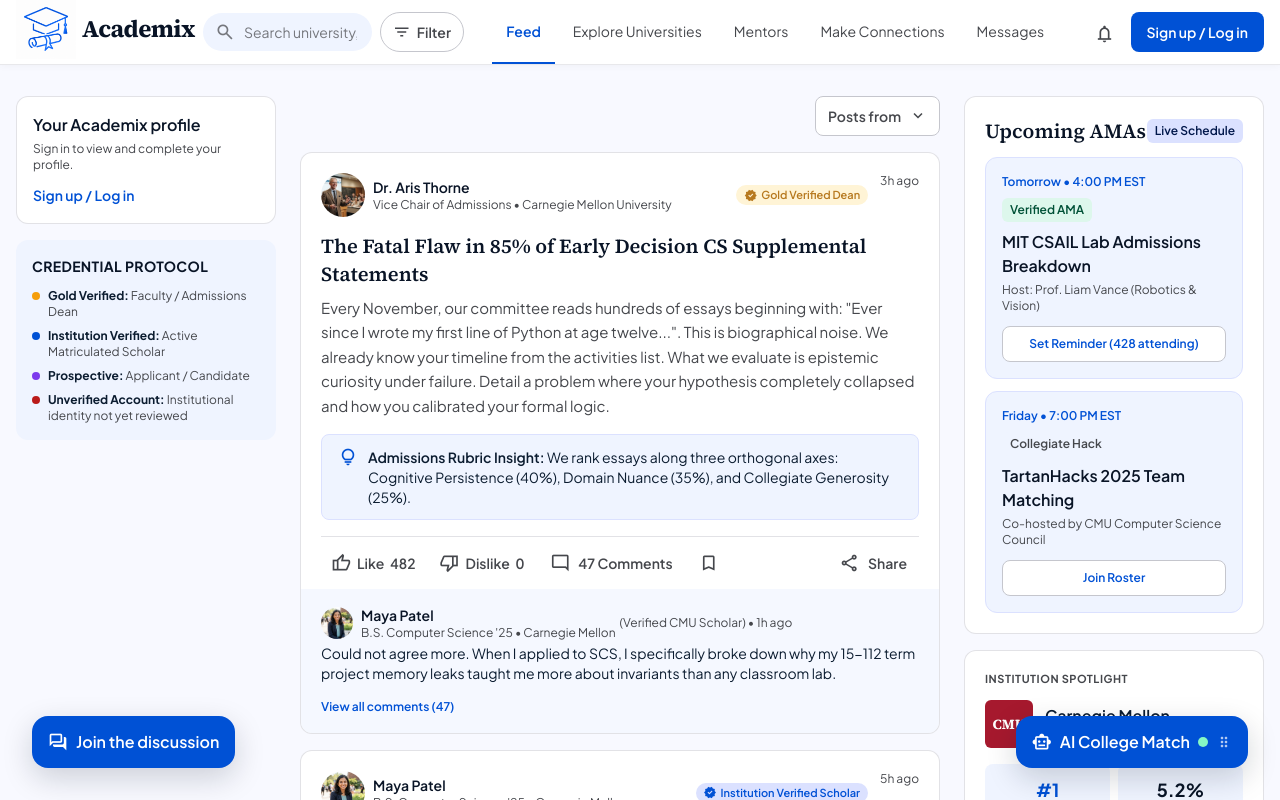
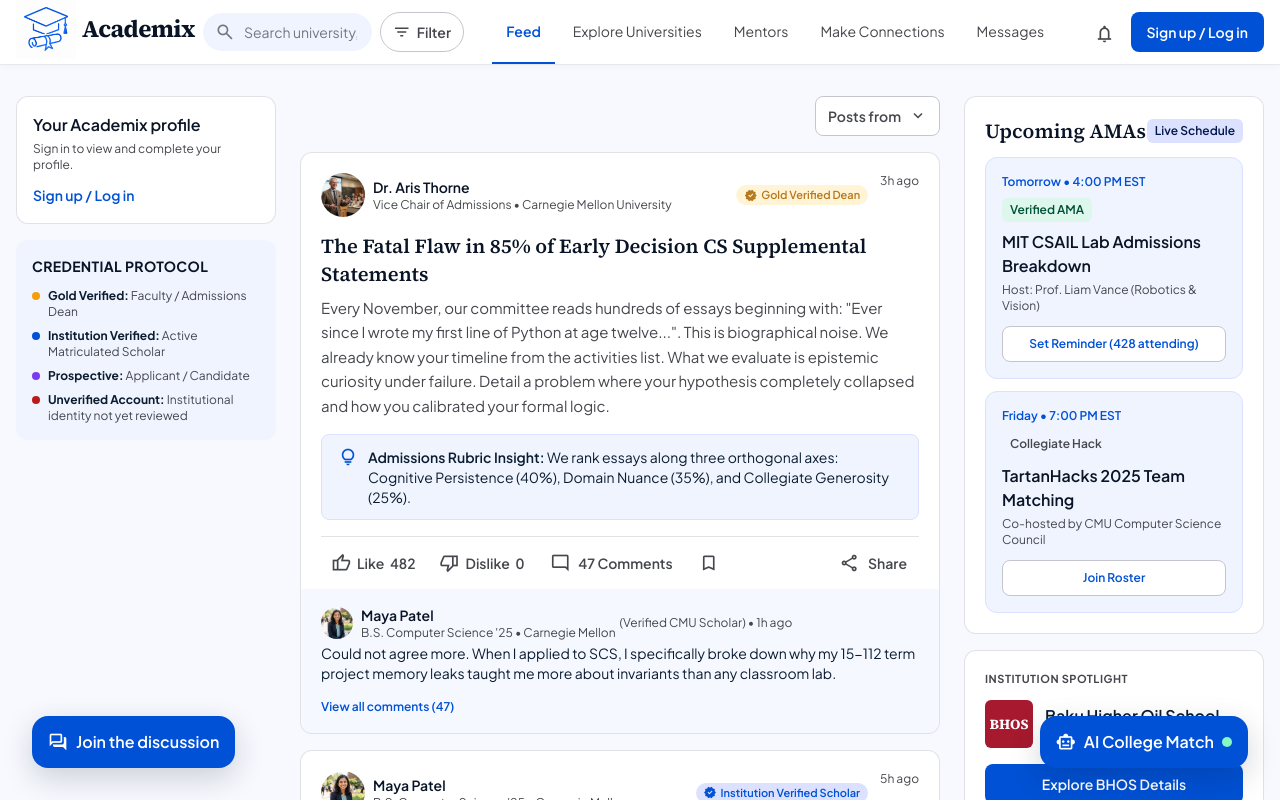
Before and after one commit to Muhammed1225/Academix, a React (Vite) app: page / in a window 1280 px wide. Shown: the top 800 px of the page. Built offline with nearby package versions, Linux system fonts and the light colour scheme.

Commit message:
modified:   src/components/Layout.tsx 	modified:   src/components/UserAvatar.tsx 	modified:   src/components/ui.tsx 	modified:   src/pages/CollegesPage.tsx 	modified:   src/pages/FeedPage.tsx 	modified:   src/pages/InboxPage.tsx

```diff
--- a/src/components/Layout.tsx
+++ b/src/components/Layout.tsx
@@ -1,4 +1,4 @@
-import { useEffect, useLayoutEffect, useMemo, useRef, useState, type FormEvent, type PointerEvent, type RefObject } from 'react';
+import { useCallback, useEffect, useLayoutEffect, useMemo, useRef, useState, type FormEvent, type PointerEvent, type RefObject } from 'react';
 import { Link, NavLink, Outlet, useLocation, useNavigate } from 'react-router-dom';
 
 import { BRAND, colleges } from '../data/mock';
@@ -726,7 +726,7 @@
   );
 }
 
-function MiniChatDock() {
+function MiniChatDock({ onDockChange }: { onDockChange: () => void }) {
   const { pathname } = useLocation();
   const navigate = useNavigate();
   const signedIn = useApp((state) => state.signedIn);
@@ -832,10 +832,13 @@
     return () => window.removeEventListener('resize', keepDockInViewport);
   }, [dockPosition]);
 
+  useLayoutEffect(() => {
+    onDockChange();
+  }, [dockPosition, dockSize, minimized, onDockChange]);
+
   if (!signedIn || !conversation || hidden || pathname.startsWith('/inbox')) return null;
 
   const otherUser = displayName([...conversation.messages].reverse().find((message) => !message.isMe)?.author ?? conversation.from);
-  const contactProfile = conversation.contactId ? `/people/${conversation.contactId}` : undefined;
   const messagePerson = conversation.contactId ? {
     id: conversation.contactId,
     name: otherUser,
@@ -901,7 +904,7 @@
         if (atDock) {
           setDockPosition(null);
         } else {
-          const collisions = ['ai-college-match-launcher', 'community-launcher']
+          const collisions = ['community-launcher']
             .map((id) => document.getElementById(id)?.getBoundingClientRect())
             .filter((rect): rect is DOMRect => !!rect);
           const overlaps = (x: number, y: number) => collisions.some((rect) =>
@@ -1051,7 +1054,6 @@
           name={otherUser}
           size={40}
           showStatus
-          profileHref={contactProfile}
           subtitle={conversation.fromMeta}
           profileSubtitle={conversation.contactProfileSubtitle}
           role={conversation.contactRole}
@@ -1150,14 +1152,14 @@
             name={otherUser}
             size={38}
             showStatus
-            profileHref={contactProfile}
-            subtitle={conversation.fromMeta}
+            subtitle={conversation.contactProfileSubtitle ?? conversation.fromMeta}
             profileSubtitle={conversation.contactProfileSubtitle}
             subtitleClassName="text-white/80"
             role={conversation.contactRole}
             messagePerson={messagePerson}
             showName
             nameClassName="text-sm text-white"
+            wrapIdentityText
             className="min-w-0 flex-1"
           />
           <span aria-hidden="true" className="flex shrink-0 gap-0.5 opacity-60">
@@ -1203,7 +1205,7 @@
         {conversation.messages.map((message, index) => {
           const firstInGroup = index === 0 || conversation.messages[index - 1].isMe !== message.isMe;
           const senderName = message.isMe ? displayName(user?.name, user?.email) : otherUser;
-          const profileHref = message.isMe ? '/profile' : contactProfile;
+          const profileHref = message.isMe ? '/profile' : undefined;
           const role = message.isMe
             ? user?.role === 'faculty' ? 'Faculty' : user?.role === 'scholar' ? 'Student' : 'Applicant'
             : conversation.contactRole;
@@ -1312,21 +1314,11 @@
 function AdvisorLauncher({
   buttonRef,
   position,
-  onPointerDown,
-  onPointerMove,
-  onPointerUp,
-  onPointerCancel,
   onOpen,
-  dragging,
 }: {
   buttonRef: RefObject<HTMLButtonElement>;
   position: { left: number; top: number } | null;
-  onPointerDown: (event: PointerEvent<HTMLButtonElement>) => void;
-  onPointerMove: (event: PointerEvent<HTMLButtonElement>) => void;
-  onPointerUp: (event: PointerEvent<HTMLButtonElement>) => void;
-  onPointerCancel: (event: PointerEvent<HTMLButtonElement>) => void;
   onOpen: () => void;
-  dragging: boolean;
 }) {
   const { pathname } = useLocation();
   // Bölüm sayfasında kendi danışman paneli var; oluşturma ve mesaj ekranlarında yer kaplamasın.
@@ -1336,21 +1328,15 @@
       ref={buttonRef}
       id="ai-college-match-launcher"
       type="button"
-      onPointerDown={onPointerDown}
-      onPointerMove={onPointerMove}
-      onPointerUp={onPointerUp}
-      onPointerCancel={onPointerCancel}
-      onLostPointerCapture={onPointerCancel}
       onClick={onOpen}
       aria-label="AI College Match"
       title="AI College Match"
       style={position ? { left: position.left, top: position.top } : undefined}
-      className={`fixed z-50 flex items-center justify-center gap-2 rounded-2xl bg-secondary px-4 py-3.5 font-semibold text-white shadow-float ${dragging ? 'transition-none' : 'transition-all duration-[250ms] ease-in-out motion-reduce:transition-none'} hover:bg-secondary/90 ${position ? '' : 'bottom-[calc(96px_+_var(--chat-dock-height,0px)_+_var(--chat-dock-stack-gap,0px))] right-4 lg:bottom-[calc(32px_+_var(--chat-dock-height,0px)_+_var(--chat-dock-stack-gap,0px))] lg:right-8'}`}
+      className={`fixed z-50 flex items-center justify-center gap-2 rounded-2xl bg-secondary px-4 py-3.5 font-semibold text-white shadow-float transition-[left,top] duration-150 hover:bg-secondary/90 ${position ? '' : 'bottom-[calc(96px_+_var(--chat-dock-height,0px)_+_var(--chat-dock-stack-gap,0px))] right-4 lg:bottom-[calc(32px_+_var(--chat-dock-height,0px)_+_var(--chat-dock-stack-gap,0px))] lg:right-8'}`}
     >
       <Icon name="smart_toy" />
       <span className="hidden sm:inline">AI College Match</span>
       <span className="h-2.5 w-2.5 rounded-full bg-tertiary-fixed" />
-      <Icon name="drag_indicator" className="!text-[16px] text-white/70" />
     </button>
   );
 }
@@ -1400,7 +1386,6 @@
   const advisorButtonRef = useRef<HTMLButtonElement>(null);
   const advisorPanelRef = useRef<HTMLDivElement>(null);
   const advisorDragRef = useRef<{
-    target: 'button' | 'panel';
     pointerId: number;
     pointerX: number;
     pointerY: number;
@@ -1408,14 +1393,10 @@
     top: number;
     moved: boolean;
   } | null>(null);
-  const suppressAdvisorClickRef = useRef(false);
   const [advisorPosition, setAdvisorPosition] = useState<{ left: number; top: number } | null>(null);
   const [advisorPanelPosition, setAdvisorPanelPosition] = useState<{ left: number; top: number } | null>(null);
-  const [advisorDragging, setAdvisorDragging] = useState(false);
-  const advisorPositionRef = useRef(advisorPosition);
   const advisorPanelPositionRef = useRef(advisorPanelPosition);
   const [advisorOpen, setAdvisorOpen] = useState(false);
-  advisorPositionRef.current = advisorPosition;
   advisorPanelPositionRef.current = advisorPanelPosition;
   const signedIn = useApp((state) => state.signedIn);
   const conversationId = useApp((state) => state.miniChatConversationId);
@@ -1426,19 +1407,34 @@
   const dockRects = () => [...document.querySelectorAll<HTMLElement>('[data-chat-dock]')]
     .map((dock) => dock.getBoundingClientRect());
 
-  const beginAdvisorDrag = (
-    target: 'button' | 'panel',
-    event: PointerEvent<HTMLElement>,
-    element: HTMLElement | null,
-  ) => {
-    if (event.button !== 0 || !element || advisorDragRef.current) return;
-    if (target === 'panel' && event.target instanceof Element && event.target.closest('button, input, textarea, a')) return;
+  const updateAdvisorPosition = useCallback(() => {
+    const dock = layerRef.current?.querySelector<HTMLElement>('[data-chat-dock]');
+    const button = advisorButtonRef.current;
+    if (!dock) {
+      setAdvisorPosition(null);
+      return;
+    }
+    if (!button) return;
+    const dockBounds = dock.getBoundingClientRect();
+    const buttonBounds = button.getBoundingClientRect();
+    const left = Math.max(8, Math.min(window.innerWidth - buttonBounds.width - 8, dockBounds.right - buttonBounds.width));
+    const top = dockBounds.top - buttonBounds.height - 12;
+    const anchoredTop = top >= 8
+      ? top
+      : Math.min(window.innerHeight - buttonBounds.height - 8, dockBounds.bottom + 12);
+    setAdvisorPosition((current) => current?.left === left && current.top === anchoredTop
+      ? current
+      : { left, top: anchoredTop });
+  }, []);
+
+  const beginAdvisorPanelDrag = (event: PointerEvent<HTMLDivElement>) => {
+    if (event.button !== 0 || !advisorPanelRef.current || advisorDragRef.current) return;
+    if (event.target instanceof Element && event.target.closest('button, input, textarea, a')) return;
+    const element = advisorPanelRef.current;
     const bounds = element.getBoundingClientRect();
     event.currentTarget.setPointerCapture(event.pointerId);
     document.documentElement.style.userSelect = 'none';
-    setAdvisorDragging(true);
     advisorDragRef.current = {
-      target,
       pointerId: event.pointerId,
       pointerX: event.clientX,
       pointerY: event.clientY,
@@ -1448,16 +1444,15 @@
     };
   };
 
-  const moveAdvisorDrag = (target: 'button' | 'panel', event: PointerEvent<HTMLElement>) => {
+  const moveAdvisorPanelDrag = (event: PointerEvent<HTMLDivElement>) => {
     const drag = advisorDragRef.current;
-    if (drag?.target !== target || drag.pointerId !== event.pointerId) return;
+    if (drag?.pointerId !== event.pointerId) return;
     const deltaX = event.clientX - drag.pointerX;
     const deltaY = event.clientY - drag.pointerY;
     if (!drag.moved && Math.hypot(deltaX, deltaY) <= 4) return;
     event.preventDefault();
     drag.moved = true;
-    const element = target === 'button' ? advisorButtonRef.current : advisorPanelRef.current;
-    const bounds = element?.getBoundingClientRect();
+    const bounds = advisorPanelRef.current?.getBoundingClientRect();
     if (!bounds) return;
     const position = findFreePosition(
       drag.left + deltaX,
@@ -1466,15 +1461,13 @@
       bounds.height,
       dockRects(),
     );
-    if (target === 'button') setAdvisorPosition(position);
-    else setAdvisorPanelPosition(position);
-  };
-
-  const endAdvisorDrag = (target: 'button' | 'panel', event: PointerEvent<HTMLElement>) => {
+    setAdvisorPanelPosition(position);
+  };
+
+  const endAdvisorPanelDrag = (event: PointerEvent<HTMLDivElement>) => {
     const drag = advisorDragRef.current;
-    if (drag?.target !== target || drag.pointerId !== event.pointerId) return;
-    const element = target === 'button' ? advisorButtonRef.current : advisorPanelRef.current;
-    const bounds = element?.getBoundingClientRect();
+    if (drag?.pointerId !== event.pointerId) return;
+    const bounds = advisorPanelRef.current?.getBoundingClientRect();
     if (drag.moved && bounds) {
       const position = findFreePosition(
         drag.left + event.clientX - drag.pointerX,
@@ -1483,33 +1476,26 @@
         bounds.height,
         dockRects(),
       );
-      if (target === 'button') setAdvisorPosition(position);
-      else setAdvisorPanelPosition(position);
-      suppressAdvisorClickRef.current = true;
-      window.setTimeout(() => { suppressAdvisorClickRef.current = false; }, 0);
-    } else if (target === 'button') {
-      setAdvisorOpen(true);
+      setAdvisorPanelPosition(position);
     }
     advisorDragRef.current = null;
-    setAdvisorDragging(false);
     document.documentElement.style.userSelect = '';
     if (event.currentTarget.hasPointerCapture(event.pointerId)) event.currentTarget.releasePointerCapture(event.pointerId);
   };
 
-  const cancelAdvisorDrag = (target: 'button' | 'panel', event: PointerEvent<HTMLElement>) => {
-    if (advisorDragRef.current?.target !== target || advisorDragRef.current.pointerId !== event.pointerId) return;
+  const cancelAdvisorPanelDrag = (event: PointerEvent<HTMLDivElement>) => {
+    if (advisorDragRef.current?.pointerId !== event.pointerId) return;
     advisorDragRef.current = null;
-    setAdvisorDragging(false);
     document.documentElement.style.userSelect = '';
     if (event.currentTarget.hasPointerCapture(event.pointerId)) event.currentTarget.releasePointerCapture(event.pointerId);
   };
 
   const advisorPanelDragHandlers = {
-    onPointerDown: (event: PointerEvent<HTMLDivElement>) => beginAdvisorDrag('panel', event, advisorPanelRef.current),
-    onPointerMove: (event: PointerEvent<HTMLDivElement>) => moveAdvisorDrag('panel', event),
-    onPointerUp: (event: PointerEvent<HTMLDivElement>) => endAdvisorDrag('panel', event),
-    onPointerCancel: (event: PointerEvent<HTMLDivElement>) => cancelAdvisorDrag('panel', event),
-    onLostPointerCapture: (event: PointerEvent<HTMLDivElement>) => cancelAdvisorDrag('panel', event),
+    onPointerDown: beginAdvisorPanelDrag,
+    onPointerMove: moveAdvisorPanelDrag,
+    onPointerUp: endAdvisorPanelDrag,
+    onPointerCancel: cancelAdvisorPanelDrag,
+    onLostPointerCapture: cancelAdvisorPanelDrag,
   };
 
   useLayoutEffect(() => {
@@ -1534,14 +1520,7 @@
       const advisorHeight = layer.querySelector<HTMLElement>('#ai-college-match-launcher')?.getBoundingClientRect().height ?? 0;
       document.documentElement.style.setProperty('--chat-dock-height', `${height}px`);
       document.documentElement.style.setProperty('--chat-dock-stack-gap', height ? `${12 + advisorHeight}px` : '0px');
-      const button = advisorButtonRef.current;
-      if (button && advisorPositionRef.current) {
-        const bounds = button.getBoundingClientRect();
-        const position = findFreePosition(bounds.left, bounds.top, bounds.width, bounds.height, dockRects());
-        if (position.left !== advisorPositionRef.current.left || position.top !== advisorPositionRef.current.top) {
-          setAdvisorPosition(position);
-        }
-      }
+      updateAdvisorPosition();
       const panel = advisorPanelRef.current;
       if (panel && advisorPanelPositionRef.current) {
         const bounds = panel.getBoundingClientRect();
@@ -1554,7 +1533,7 @@
     const resizeObserver = new ResizeObserver(updateDockHeight);
     const observeDocks = () => {
       resizeObserver.disconnect();
-      layer.querySelectorAll<HTMLElement>('[data-chat-dock="docked"]').forEach((dock) => resizeObserver.observe(dock));
+      layer.querySelectorAll<HTMLElement>('[data-chat-dock]').forEach((dock) => resizeObserver.observe(dock));
       const advisor = layer.querySelector<HTMLElement>('#ai-college-match-launcher');
       if (advisor) resizeObserver.observe(advisor);
       if (advisorPanelRef.current) resizeObserver.observe(advisorPanelRef.current);
@@ -1571,23 +1550,16 @@
       document.documentElement.style.setProperty('--chat-dock-height', '0px');
       document.documentElement.style.setProperty('--chat-dock-stack-gap', '0px');
     };
-  }, []);
+  }, [updateAdvisorPosition]);
 
   return (
     <div ref={layerRef} className="pointer-events-none fixed inset-0 z-40">
-      {chatVisible && <div className="pointer-events-auto"><MiniChatDock /></div>}
+      {chatVisible && <div className="pointer-events-auto"><MiniChatDock onDockChange={updateAdvisorPosition} /></div>}
       <div className="pointer-events-auto">
         <AdvisorLauncher
           buttonRef={advisorButtonRef}
           position={advisorPosition}
-          onPointerDown={(event) => beginAdvisorDrag('button', event, advisorButtonRef.current)}
-          onPointerMove={(event) => moveAdvisorDrag('button', event)}
-          onPointerUp={(event) => endAdvisorDrag('button', event)}
-          onPointerCancel={(event) => cancelAdvisorDrag('button', event)}
-          dragging={advisorDragging}
-          onOpen={() => {
-            if (!suppressAdvisorClickRef.current) setAdvisorOpen(true);
-          }}
+          onOpen={() => setAdvisorOpen(true)}
         />
       </div>
       <div className="pointer-events-auto">
--- a/src/components/UserAvatar.tsx
+++ b/src/components/UserAvatar.tsx
@@ -33,6 +33,7 @@
   showName?: boolean;
   nameClassName?: string;
   subtitleClassName?: string;
+  wrapIdentityText?: boolean;
   className?: string;
   messagePerson?: MessagePerson;
   trailing?: ReactNode;
@@ -54,6 +55,7 @@
   showName = false,
   nameClassName,
   subtitleClassName,
+  wrapIdentityText = false,
   className,
   messagePerson,
   trailing,
@@ -210,8 +212,8 @@
       {showAvatar && avatar}
       {showName && (
         <span className="min-w-0 flex-1">
-          <span title={safeName} className={cx('block truncate font-semibold text-primary', nameClassName)}>{safeName}</span>
-          {subtitle && <span title={subtitle} className={cx('block truncate text-xs font-normal text-on-surface-variant', subtitleClassName)}>{subtitle}</span>}
+          <span title={safeName} className={cx('block font-semibold text-primary', wrapIdentityText ? 'break-words' : 'truncate', nameClassName)}>{safeName}</span>
+          {subtitle && <span title={subtitle} className={cx('block text-xs font-normal text-on-surface-variant', wrapIdentityText ? 'break-words' : 'truncate', subtitleClassName)}>{subtitle}</span>}
         </span>
       )}
       {trailing}
--- a/src/components/ui.tsx
+++ b/src/components/ui.tsx
@@ -1,4 +1,5 @@
 import { useEffect, type CSSProperties, type ReactNode, type Ref } from 'react';
+import { createPortal } from 'react-dom';
 
 import { BRAND } from '../data/mock';
 import { verificationLabel, type Person, type Verification } from '../data/types';
@@ -195,7 +196,7 @@
   }, [open, onClose]);
 
   if (!open) return null;
-  return (
+  return createPortal(
     <div className="fixed inset-0 z-[60] flex items-end justify-center bg-primary/40 backdrop-blur-[2px] sm:items-center sm:p-6" onMouseDown={onClose}>
       <div
         ref={dialogRef}
@@ -208,6 +209,7 @@
       >
         {children}
       </div>
-    </div>
+    </div>,
+    document.body,
   );
 }
--- a/src/pages/CollegesPage.tsx
+++ b/src/pages/CollegesPage.tsx
@@ -284,7 +284,7 @@
             Find university hubs, explore academic programs, and connect with current students and mentors.
           </p>
         </div>
-        <div className="w-full space-y-3 lg:max-w-md">
+        <div className="w-full space-y-3 lg:w-[135%] lg:max-w-none">
           <button
             type="button"
             onClick={() => setAdmissionCalculatorOpen(true)}
@@ -295,7 +295,7 @@
             </span>
             <span className="min-w-0 flex-1">
               <span className="block font-semibold text-primary">Which universities can I get into?</span>
-              <span className="mt-1 block text-xs text-on-surface-variant">Explore admission possibilities based on your exam results.</span>
+              <span className="mt-1 block text-xs text-on-surface-variant">Explore admission possibilities based on your exam results, compare your scores with university requirements, and see where you could be a strong fit.</span>
             </span>
             <Icon name="arrow_forward" className="shrink-0 text-secondary transition group-hover:translate-x-1" />
           </button>
--- a/src/pages/FeedPage.tsx
+++ b/src/pages/FeedPage.tsx
@@ -2,7 +2,7 @@
 import { Link, useLocation, useOutletContext, useSearchParams } from 'react-router-dom';
 
 import PostCard from '../components/PostCard';
-import { Avatar, Icon, MetricTile, Tag, cx } from '../components/ui';
+import { Avatar, Icon, Tag, cx } from '../components/ui';
 import { amas, channels, colleges } from '../data/mock';
 import type { Ama, PostAuthorType } from '../data/types';
 import { displayName } from '../data/userIdentity';
@@ -119,18 +119,14 @@
     <div className="card p-5">
       <p className="eyebrow">Institution Spotlight</p>
       <div className="mt-3 flex items-center gap-3">
-        <span className="flex h-12 w-12 items-center justify-center rounded-md bg-[#a6192e] font-headline text-sm font-bold text-white">CMU</span>
+        <span className="flex h-12 w-12 items-center justify-center rounded-md bg-[#a6192e] font-headline text-sm font-bold text-white">BHOS</span>
         <div>
-          <div className="font-semibold">Carnegie Mellon</div>
-          <div className="text-xs text-on-surface-variant">School of Computer Science</div>
+          <div className="font-semibold">Baku Higher Oil School</div>
+          <div className="text-xs text-on-surface-variant">BHOS</div>
         </div>
       </div>
-      <div className="mt-4 grid grid-cols-2 gap-2">
-        <MetricTile value="#1" label="US News CS" />
-        <MetricTile value="5.2%" label="SCS Acceptance" dark />
-      </div>
       <Link to="/colleges/cmu" className="btn-primary mt-4 w-full">
-        Explore CMU Program Details
+        Explore BHOS Details
       </Link>
     </div>
   );
--- a/src/pages/InboxPage.tsx
+++ b/src/pages/InboxPage.tsx
@@ -669,12 +669,10 @@
                 />
                 <button type="button" onClick={() => navigate(`/inbox/${t.id}`)} className="mt-2 block w-full text-left">
                   <span className="flex items-center gap-2">
-                    <Tag tone="blue">{t.category}</Tag>
-                    <span className="flex-1" />
+                    <span className={cx('min-w-0 flex-1 truncate text-sm', t.unread ? 'font-bold text-primary' : 'font-semibold text-on-surface')}>{t.title}</span>
                     {t.unread && <span className="h-2 w-2 shrink-0 rounded-full bg-secondary" aria-label="Unread" />}
                     <span className="shrink-0 text-xs text-on-surface-variant">{t.timeAgo}</span>
                   </span>
-                  <span className={cx('mt-2 block truncate text-sm', t.unread ? 'font-bold text-primary' : 'font-semibold text-on-surface')}>{t.title}</span>
                   <span className="mt-1 line-clamp-2 block text-xs text-on-surface-variant">"{t.preview}"</span>
                 </button>
               </div>
```
